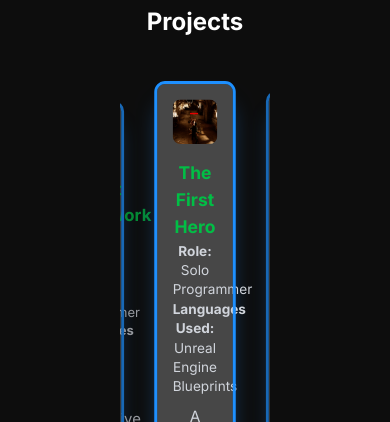
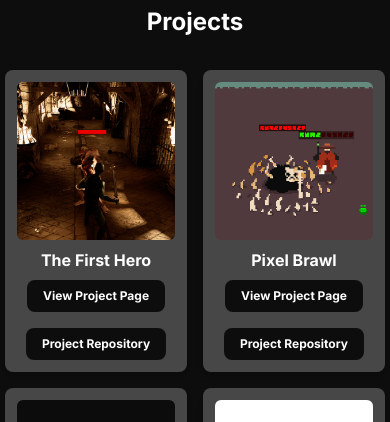
Before and after one commit to RProctor2006/RileyProctor-Portfolio, a React (Vite) app in the folder RileyProctor-PortfolioProject/: page / in a window 390 px wide. Shown: the part 368-790 px from the top of the page. Built offline with nearby package versions, Linux system fonts and the light colour scheme.

Commit message:
Projects Sm & Width Checks
Sorted out how projects look on small screens. Also replaced all the inner width checks with tailwind classes

```diff
--- a/RileyProctor-PortfolioProject/src/components/BurgerMenu.tsx
+++ b/RileyProctor-PortfolioProject/src/components/BurgerMenu.tsx
@@ -17,7 +17,7 @@ const BurgerMenu = () => {
     }, []);
 
     return (
-        <div className="flex flex-col items-center">
+        <div className="flex md:hidden flex-col items-center">
             <button
                 onClick={() => setIsPressed(!isPressed)}
             >
--- a/RileyProctor-PortfolioProject/src/components/Navbar.tsx
+++ b/RileyProctor-PortfolioProject/src/components/Navbar.tsx
@@ -19,7 +19,6 @@ const Navbar = () => {
         <nav
             className="fixed sm:w-dvw sm:text-sm sm:pr-6 sm:pl-2 top-0 left-0 right-0 bg-lightacc1/80 backdrop-blur-md shadow-md z-50 text-lighttext dark:bg-darklight dark:text-white dark:shadow-xl/30">
             <div className="max-w-6xl mx-auto py-4 flex flex-row items-center justify-between sm:gap-6 md:gap-8">
-
                 <RouterLink to="/#home">
                     <button
                         className="cursor-pointer sm:text-lg md:text-2xl font-bold"
@@ -29,8 +28,7 @@ const Navbar = () => {
                 </RouterLink>
 
                 {/*If device viewport is larger than phone size, then display headings in navbar*/}
-                {window.innerWidth > 768 ? (
-                    <ul className="sm:text-sm flex flex-row gap-8 text-gray-700 font-bold md:text-xl dark:text-gray-300 dark:shadow-white">
+                <ul className="sm:hidden md:flex flex-row gap-8 text-gray-700 font-bold md:text-xl dark:text-gray-300 dark:shadow-white">
                     <li>
                         {onHome ? (
                             <ScrollLink to="home" smooth={true} duration={500} spy={true} offset={-80}
@@ -84,9 +82,8 @@ const Navbar = () => {
                         )}
                     </li>
                 </ul>
-                ) : (
+
                 <BurgerMenu />
-                )}
 
             </div>
         </nav>
--- a/RileyProctor-PortfolioProject/src/components/Projects.tsx
+++ b/RileyProctor-PortfolioProject/src/components/Projects.tsx
@@ -1,5 +1,6 @@
 //import React from 'react'9
 import ProjectCarousel from './ProjectCarousel'
+import {Link} from "react-router-dom";
 
 const myProjects = [
     {
@@ -51,17 +52,47 @@ const myProjects = [
 
 const Projects = () => {
     return (
-        <section id="projects" className=" max-w-6xl mx-auto px-6 pt-12 pb-20 lg:min-w-3/4 xl:min-w-3/5">
-            <h2 className="sm:text-2xl md:text-4xl font-bold mb-8 dark:text-white">Projects</h2>
-            {/* Project Carousel */}
-            {window.innerWidth > 360 ? (
-                <section id="projects-carousel" className="px-4 md:px-12">
+        <section id="projects" className="flex w-full justify-center max-w-6xl mx-auto px-6 pt-12 pb-20 lg:min-w-3/4 xl:min-w-3/5">
+            <div className="sm:min-w-[45vh] mx-auto">
+                <h2 className="sm:text-2xl md:text-4xl font-bold mb-8 dark:text-white">Projects</h2>
+
+                {/* Project Carousel */}
+                <section id="projects-carousel" className="hidden md:block px-4 md:px-12">
                     <ProjectCarousel projects={myProjects} />
                 </section>
-            ): (
-                <h2 className = "text-4xl font-bold mb-8 dark:text-white">Coming Soon!</h2>
-            ) }
 
+                <section className="grid grid-cols-2 gap-4 md:hidden">
+                    {myProjects.map((project, i) => (
+                        <div key={i} className="bg-white dark:bg-darkbgsec p-3 rounded-lg shadow-md">
+                            <img
+                                src={project.image}
+                                alt={project.title}
+                                className="w-full aspect-square object-cover rounded-md"
+                            />
+                            <h3 className="text-md mt-2 font-semibold dark:text-white">
+                                {project.title}
+                            </h3>
+                            <div className="flex flex-col">
+                                <Link to={project.pageLink}>
+                                    <button
+                                        className="text-xs my-auto px-4 py-2 mt-2 bg-darkbg font-bold cursor-pointer text-white rounded-lg hover:bg-lightbutton dark:hover:bg-darklightsec hover:text-black transition-colors duration-200"
+                                    >
+                                        View Project Page
+                                    </button>
+                                </Link>
+
+                                <Link to={project.projectLink}>
+                                    <button
+                                        className="text-xs my-auto px-4 py-2 mt-4 bg-darkbg font-bold cursor-pointer text-white rounded-lg hover:bg-lightbutton dark:hover:bg-darklightsec hover:text-black transition-colors duration-200"
+                                    >
+                                        Project Repository
+                                    </button>
+                                </Link>
+                            </div>
+                        </div>
+                    ))}
+                </section>
+            </div>
         </section>
     );
 };
--- a/RileyProctor-PortfolioProject/src/pages/HomePage.tsx
+++ b/RileyProctor-PortfolioProject/src/pages/HomePage.tsx
@@ -14,9 +14,9 @@ function HomePage() {
         <div id="root" className="w-full h-full p-8 text-center bg-white text-black dark:bg-darkbg dark:text-white">
             <Navbar />
 
-            {window.innerWidth > 768 ? (
-                <div className="md:fixed right-0 bottom-0 p-3"> <ThemeSwitchButton/> </div>
-            ) : (<div />)}
+
+            <div className="sm:hidden lg:block md:fixed right-0 bottom-0 p-3"> <ThemeSwitchButton/> </div>
+            <div className="lg:hidden"/>
 
             <main>
                 <Hero />
```
Lines whose indentation alone changed are shown as unchanged.
